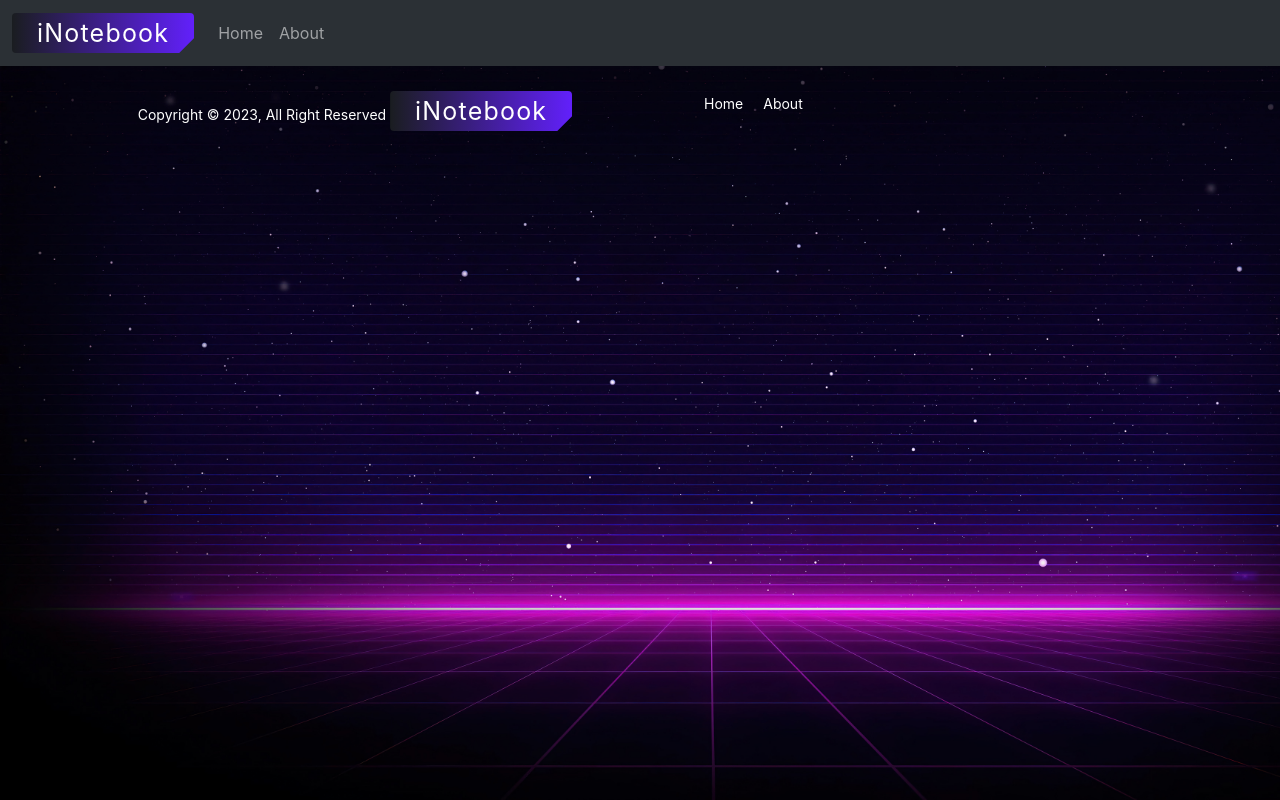
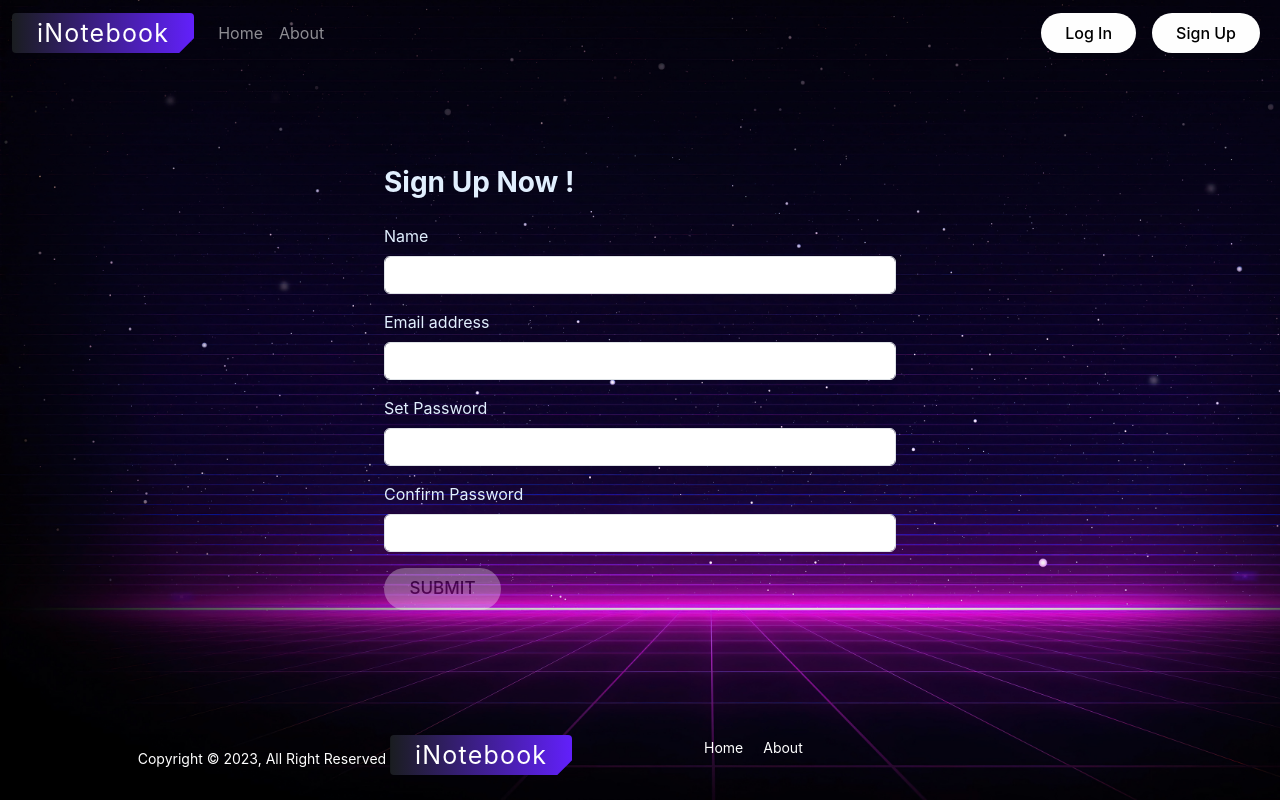
Before and after one commit to tonmoysardar11/i-notebook, a React (Create React App) app in the folder frontend/: page /#/signup in a window 1280 px wide. Built offline with nearby package versions, Linux system fonts and the light colour scheme.

Commit message:
getting auth token by entering login credentials

```diff
--- a/frontend/src/App.css
+++ b/frontend/src/App.css
@@ -9,6 +9,8 @@ body {
   background-repeat: no-repeat;
   background-attachment: fixed;
   background-size: cover;
+
+
 }
 
 form,
@@ -37,36 +39,19 @@ h2 {
   font-size: 25px;
 }
 
-.logo2 {
-  border-radius: .25rem;
-  font-style: normal;
-  font-weight: 400;
-  padding-left: 25px;
-  padding-right: 25px;
-  color: #1a1d20;
-  -webkit-clip-path: polygon(0 0, 0 0, 100% 0, 100% 0, 100% calc(100% - 15px), calc(100% - 15px) 100%, 15px 100%, 0 100%);
-  clip-path: polygon(0 0, 0 0, 100% 0, 100% 0, 100% calc(100% - 15px), calc(100% - 15px) 100%, 15px 100%, 0 100%);
-  height: 40px;
-  font-size: 0.7rem;
-  line-height: 14px;
-  letter-spacing: 1.2px;
-  transition: .2s .1s;
-  background-image: linear-gradient(90deg, #fff, #6220fb);
-  border: 0 solid;
-  overflow: hidden;
-  font-size: 25px;
-}
 
-.logo:hover,
-.logo2:hover {
+
+.logo:hover {
   cursor: pointer;
   transition: all .3s ease-in;
   padding-right: 30px;
   padding-left: 30px;
+
 }
 
+
 .navbar {
-  background-color: none !important;
+  background: transparent !important;
 }
 
 .copyright-area {
@@ -211,7 +196,8 @@ h2 {
   background-color: transparent;
 }
 
-.form .group input:placeholder-shown+ label, .form .group textarea:placeholder-shown +label {
+.form .group input:placeholder-shown+label,
+.form .group textarea:placeholder-shown+label {
   top: 10px;
   background-color: transparent;
 }
@@ -221,7 +207,8 @@ h2 {
   border-color: #3366cc;
 }
 
-.form .group input:focus+ label, .form .group textarea:focus +label {
+.form .group input:focus+label,
+.form .group textarea:focus+label {
   top: -10px;
   left: 10px;
   background-color: #fff;
@@ -238,3 +225,71 @@ h2 {
 .form button:hover {
   background-color: #27408b;
 }
+
+.logo2 {
+  position: relative;
+  font-size: 17px;
+  text-transform: uppercase;
+  text-decoration: none;
+  padding: 0.5em 1.5em;
+  display: inline-block;
+  border-radius: 6em;
+  transition: all .2s;
+  border: none;
+  font-family: inherit;
+  font-weight: 500;
+  color: black;
+  background-color: rgb(254, 254, 254);
+}
+
+.logo2:disabled {
+  opacity: 0.3;
+  transition: none;
+  background-color: rgb(254, 254, 254);
+}
+
+.logo2:hover {
+  transform: translateY(-3px);
+  box-shadow: 0 10px 20px rgba(0, 0, 0, 0.2);
+}
+
+.logo2:active {
+  transform: translateY(-1px);
+  box-shadow: 0 5px 10px rgba(0, 0, 0, 0.2);
+}
+
+
+.logo2:hover {
+  transform: scaleX(1.1) scaleY(1.1);
+}
+
+.button {
+  position: relative;
+  text-decoration: none;
+  padding: 0.5em 1.5em;
+  display: inline-block;
+  border-radius: 6em;
+  transition: all .2s;
+  border: none;
+  font-family: inherit;
+  font-weight: 500;
+  color: black;
+  background-color: rgb(254, 254, 254);
+}
+
+.button:hover {
+  transform: scaleX(1.1) scaleY(1.1);
+  border: 2px solid rgb(254, 254, 254);
+  background-color: black;
+  color: #e1effe;
+  transition: step-end;
+}
+
+.button:active{
+  color: #090909;
+}
+
+.login {
+  width: 40vw;
+  margin: 100px auto;
+}
--- a/frontend/src/App.js
+++ b/frontend/src/App.js
@@ -6,6 +6,8 @@ import Navbar from './components/Navbar';
 import { HashRouter, Routes, Route } from "react-router-dom";
 import NoteState from './context/notes/NoteState';
 import Footer from './components/Footer';
+import Login from './components/Login';
+import Signup from './components/Signup';
 
 function App() {
   return (
@@ -18,6 +20,8 @@ function App() {
           <Routes>
             <Route exact path='/' element={<Home />} />
             <Route exact path='/about' element={<About />} />
+            <Route exact path='/login' element={<Login />} />
+            <Route exact path='/signup' element={<Signup />} />
 
 
           </Routes>
--- a/frontend/src/components/AddNotes.js
+++ b/frontend/src/components/AddNotes.js
@@ -15,34 +15,37 @@ const AddNotes = () => {
   const onSubmit = (e) => {
     e.preventDefault();
     addNotes(note.title, note.desc, note.tag);
+    setNote({ title: '', desc: '', tag: '' });
   }
 
   return (
     // add note form
     <div>
+
+
       <div className='container my-3'>
         <h2>Add Note</h2>
         <br />
-        <form>
+        <form action='submit'>
           <div className="row mb-3">
             <label htmlFor="title" className="form-label">Title</label>
             <div>
-              <input type="text" className="form-control" id="title" name='title' onChange={change} />
+              <input type="text" className="form-control" id="title" value={note.title} name='title' onChange={change} minLength={3} required/>
             </div>
           </div>
           <div className="row mb-3">
             <label htmlFor="tag" className="form-label">Tag</label>
             <div>
-              <input type="text" className="form-control" id="tag" name='tag' onChange={change} />
+              <input type="text" className="form-control" id="tag" value={note.tag} name='tag' onChange={change} required/>
             </div>
           </div>
           <div className="row mb-3">
             <label htmlFor="desc" className="form-label">Desciption</label>
             <div>
-              <textarea type="text" className="form-control" rows='4' id="desc" name="desc" onChange={change} />
+              <textarea type="text" className="form-control" rows='4' id="desc" name="desc" value={note.desc} onChange={change} minLength={5} required/>
             </div>
           </div>
-          <button type="submit" className="logo2" onClick={onSubmit}>Add Note</button>
+          <button disabled={note.title.length<3 ||note.desc.length<5} type="submit" className="logo2" onClick={onSubmit}>Add Note</button>
         </form>
 
       </div >
--- /dev/null
+++ b/frontend/src/components/Login.js
@@ -0,0 +1,47 @@
+import React,{useState} from 'react'
+
+
+const Login = () => {
+    const host = "http://localhost:5000";
+    const [login, setLogin] = useState({email:'',password:''});
+
+
+    const change=(e)=>{
+        setLogin({...login,[e.target.name]:e.target.value})
+
+    }
+
+    const handlesubmit=async(e)=>{
+        e.preventDefault();
+        const response=await fetch(`${host}/api/auth/login`, {
+            method: "POST", // *GET, POST, PUT, DELETE, etc.
+            headers: {
+              "Content-Type": "application/json",
+            },
+            body: JSON.stringify({email:login.email,password:login.password})
+          });
+          const json=await response.json();
+
+          console.log(json);
+          console.log({email:login.email,password:login.password})
+
+
+    }
+
+    return (
+        <form className='login' onSubmit={handlesubmit}>
+            <h3 className='my-4'><b>Log In !</b></h3>
+            <div className="mb-3 mx-auto " >
+                <label htmlFor="email" className="form-label">Email address</label>
+                <input type="email" className="form-control" id="email" name='email'value={login.email} onChange={change} aria-describedby="emailHelp" />
+            </div>
+            <div className="mb-3">
+                <label htmlFor="password" className="form-label">Password</label>
+                <input type="password" className="form-control" id="password" value={login.password} name='password' onChange={change} />
+            </div>
+            <button  type="submit" className="logo2" >Submit</button>
+        </form>
+    )
+}
+
+export default Login
--- a/frontend/src/components/Navbar.js
+++ b/frontend/src/components/Navbar.js
@@ -29,6 +29,10 @@ const Navbar = () => {
                         </li>
                     </ul>
                 </div>
+                <div className="d-flex">
+                <Link className="button mx-2 nav-link" role='button' to="/login">Log In</Link>
+                <Link className="button mx-2 nav-link" role='button' to="/signup">Sign Up</Link>
+                </div>
             </div>
         </nav>
 
--- a/frontend/src/components/NoteSection.js
+++ b/frontend/src/components/NoteSection.js
@@ -53,19 +53,19 @@ const NoteSection = () => {
                             <span className="title">Edit Note</span>
                             <form className="form">
                                 <div className="group">
-                                    <input type="text" id="etitle" name='etitle' value={note.etitle} onChange={change} />
+                                    <input type="text" id="etitle" name='etitle' value={note.etitle} onChange={change} minLength={3} required/>
                                     <label htmlFor="etitle">Title</label>
                                 </div>
                                 <div className="group">
-                                    <input type="text" id="etag" name='etag' value={note.etag} onChange={change} />
+                                    <input type="text" id="etag" name='etag' value={note.etag} onChange={change} required/>
                                     <label htmlFor="etag">Tag</label>
                                 </div>
                                 <div className="group">
-                                    <textarea type="text" rows='4' id="edescription" name="edescription" value={note.edescription} onChange={change} />
+                                    <textarea type="text" rows='4' id="edescription" name="edescription" value={note.edescription} onChange={change} minLength={5} required/>
                                     <label htmlFor="edesc">Desciption</label>
                                 </div>
                             </form>
-                            <button className="btn btn-dark my-2 mx-auro" type="submit" onClick={onSubmit}>Submit</button>
+                            <button disabled={note.etitle.length<3||note.edescription.length<5} className="btn btn-dark my-2 mx-auro" type="submit" onClick={onSubmit}>Submit</button>
                                 <button className="btn btn-danger" ref={closeref}data-bs-dismiss="modal">Close</button>
                         </div>
                     </div>
@@ -78,6 +78,9 @@ const NoteSection = () => {
             {/*iterating the data by using array map method with unique key of data id*/}
             <div className=" container row my-2">
                 <h2>Your Notes</h2>
+                <div className="container text-light">
+                    {data.length===0 && "Nothing to Display, Try adding a note"}
+                </div>
                 {data.map((x) => {
                     return <NoteItem key={x._id} updateNote={updateNote} data={x} />
                 })}
--- /dev/null
+++ b/frontend/src/components/Signup.js
@@ -0,0 +1,28 @@
+import React from 'react';
+
+const Signup = () => {
+    return (
+        <form className='login' >
+            <h3 className='my-4'><b>Sign Up Now !</b></h3>
+            <div className="mb-3 mx-auto " >
+                <label htmlFor="name" className="form-label">Name</label>
+                <input type="email" className="form-control" id="name" aria-describedby="emailHelp" />
+            </div>
+            <div className="mb-3 mx-auto " >
+                <label htmlFor="exampleInputEmail1" className="form-label">Email address</label>
+                <input type="email" className="form-control" id="exampleInputEmail1" aria-describedby="emailHelp" />
+            </div>
+            <div className="mb-3">
+                <label htmlFor="exampleInputPassword1" className="form-label">Set Password</label>
+                <input type="password" className="form-control" id="exampleInputPassword1" />
+            </div>
+            <div className="mb-3">
+                <label htmlFor="exampleInputPassword2" className="form-label">Confirm Password</label>
+                <input type="password" className="form-control" id="exampleInputPassword2" />
+            </div>
+            <button disabled type="submit" className="logo2" >Submit</button>
+        </form>
+    );
+}
+
+export default Signup;
--- a/frontend/src/context/notes/NoteState.js
+++ b/frontend/src/context/notes/NoteState.js
@@ -48,6 +48,7 @@ const NoteState = (props) => {
 
 
     // merging the current datalist with the recent data we are adding using array concat method which returns a new array and dispalying it in frontend
+
     setData(data.concat(newNote))
 
   }
```
